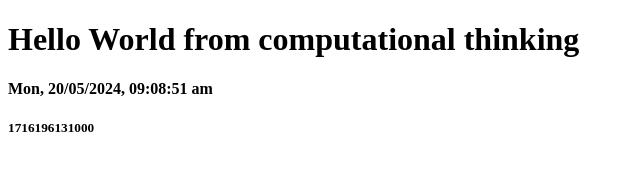
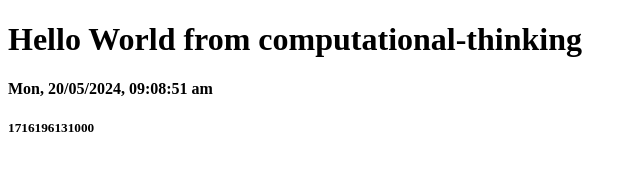
Before and after one commit to LuWeiChi/computational-thinking, a plain HTML site: page index.html in a window 1280 px wide. Shown: the full height of the page, 0-640 px from the left. Drawn offline with Linux system fonts and the light colour scheme.

Commit message:
Update index.html

```diff
--- a/index.html
+++ b/index.html
@@ -4,10 +4,10 @@
   <head>
     <meta charset="UTF-8">
     <meta name="viewport" content="width=device-width, initial-scale=1.0">
-    <title>my computeational thinking </title>
+    <title>my computeational-thinking </title>
   </head>
   <body>
-    <h1>Hello World from  computational thinking </h1>
+    <h1>Hello World from  computational-thinking </h1>
  <!-- ipaddresses paste next line -->
    <h4 id="id01">AAAA</h4>
    <h5 id="id02">AAAA</h5>
```
